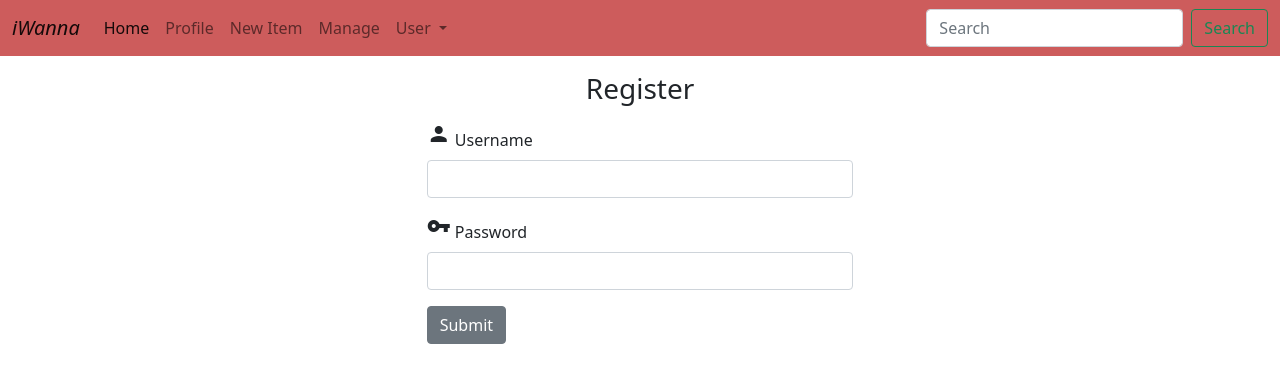
After one commit to DenyTsjapanov/Milestone-Project-3, a Flask app: page /register in a window 1280 px wide. The commit adds this page. Shown: the top 383 px of the page. Run offline with Flask 2, Linux system fonts and the light colour scheme; some libraries are stand-ins or nearby versions.

Commit message:
Added registration page

```diff
--- a/app.py
+++ b/app.py
@@ -4,6 +4,7 @@ from flask import (
     redirect, request, session, url_for)
 from flask_pymongo import PyMongo
 from bson.objectid import ObjectId
+from werkzeug.security import generate_password_hash, check_password_hash
 if os.path.exists("env.py"):
     import env
 
@@ -22,6 +23,12 @@ def get_items():
     items = mongo.db.items.find()
     return render_template("items.html", items=items)
 
+@app.route("/register", methods=["GET", "POST"])
+def register():
+    return render_template("register.html")
+
+
+
 
 if __name__ == "__main__":
     app.run(host=os.environ.get("IP"),
--- a/templates/base.html
+++ b/templates/base.html
@@ -8,6 +8,7 @@
     <link rel="stylesheet" href="https://cdnjs.cloudflare.com/ajax/libs/font-awesome/5.15.1/css/all.min.css"
         integrity="sha512-+4zCK9k+qNFUR5X+cKL9EIR+ZOhtIloNl9GIKS57V1MyNsYpYcUrUeQc9vNfzsWfV28IaLL3i96P9sdNyeRssA=="
         crossorigin="anonymous" />
+    <link href="https://fonts.googleapis.com/icon?family=Material+Icons" rel="stylesheet">
     <link rel="stylesheet" href="/static/vendor/bootstrap/css/bootstrap.min.css" type="text/css">
     <link rel="stylesheet" href="{{ url_for('static', filename='css/style.css') }}" type="text/css">
     {% block styles %}
@@ -48,7 +49,7 @@
                                 User
                             </a>
                             <ul class="dropdown-menu" aria-labelledby="navbarDropdown">
-                                <li><a class="dropdown-item" href="#">Register</a></li>
+                                <li><a class="dropdown-item" href="{{ url_for('register') }}">Register</a></li>
                                 <li><a class="dropdown-item" href="#">Login</a></li>
                                 <li>
                                     <hr class="dropdown-divider">
--- /dev/null
+++ b/templates/register.html
@@ -0,0 +1,22 @@
+{% extends "base.html" %}
+
+{% block content %}
+<h3 class="mx-auto my-3 text-center">Register</h3>
+
+<form class="col-sm-12 col-md-6 col-lg-4 my-3 mx-auto" method="POST" action="{{ url_for('register') }}">
+    <!--Username-->
+    <div class="mb-3">
+        <span class="material-icons prefix">person</span>
+        <label for="username" class="form-label">Username</label>
+        <input type="username" name="username" class="form-control" id="exampleInputEmail1" aria-describedby="emailHelp">
+    </div>
+    <!--Password-->
+    <div class="mb-3">
+        <span class="material-icons">vpn_key</span>
+        <label for="password" class="form-label">Password</label>
+        <input type="password" name="password" class="form-control" id="exampleInputPassword1">
+    </div>
+    <!--Submit button-->
+    <button type="submit" class="btn btn-secondary">Submit</button>
+</form>
+{% endblock %}
```
Also changed, not shown: static/css/style.css (line endings or trailing spaces).
